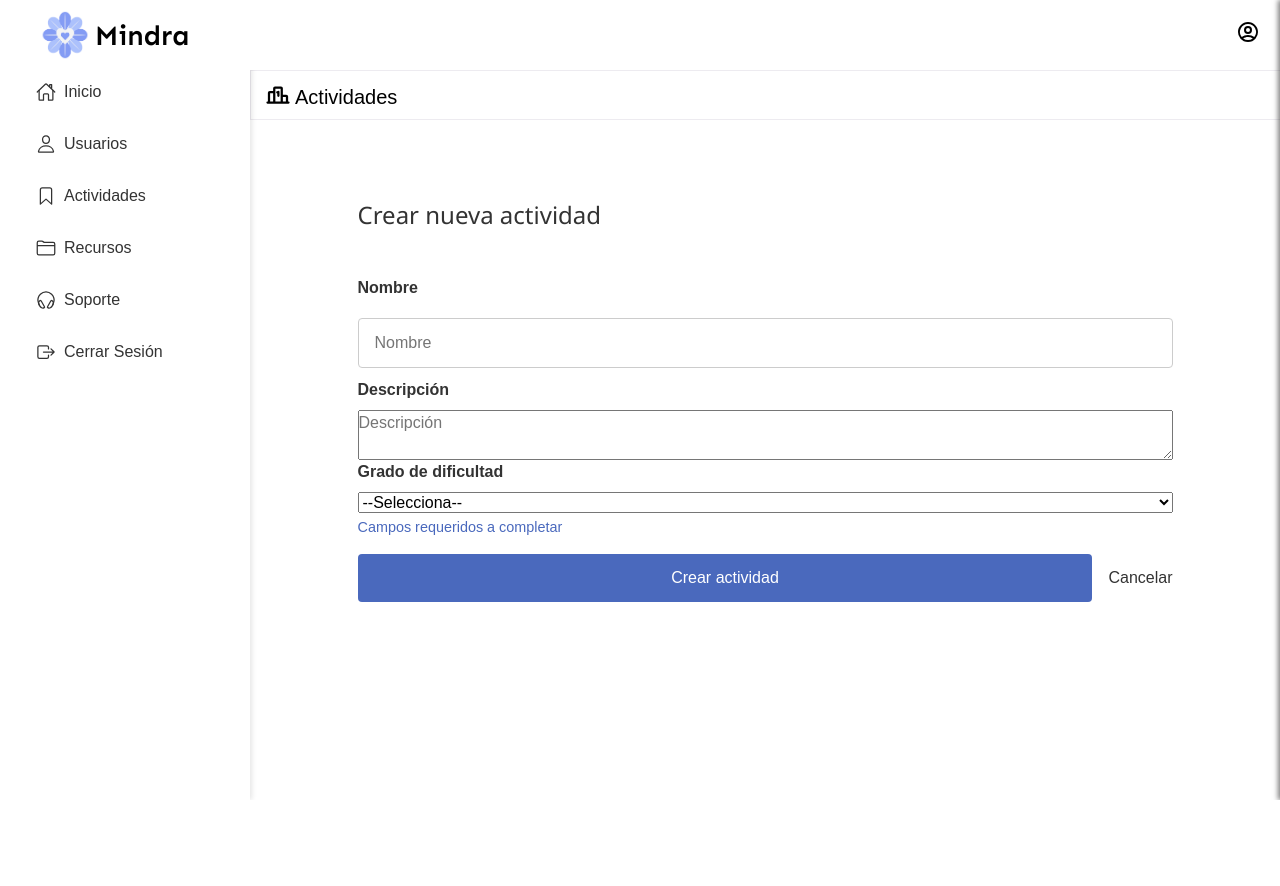
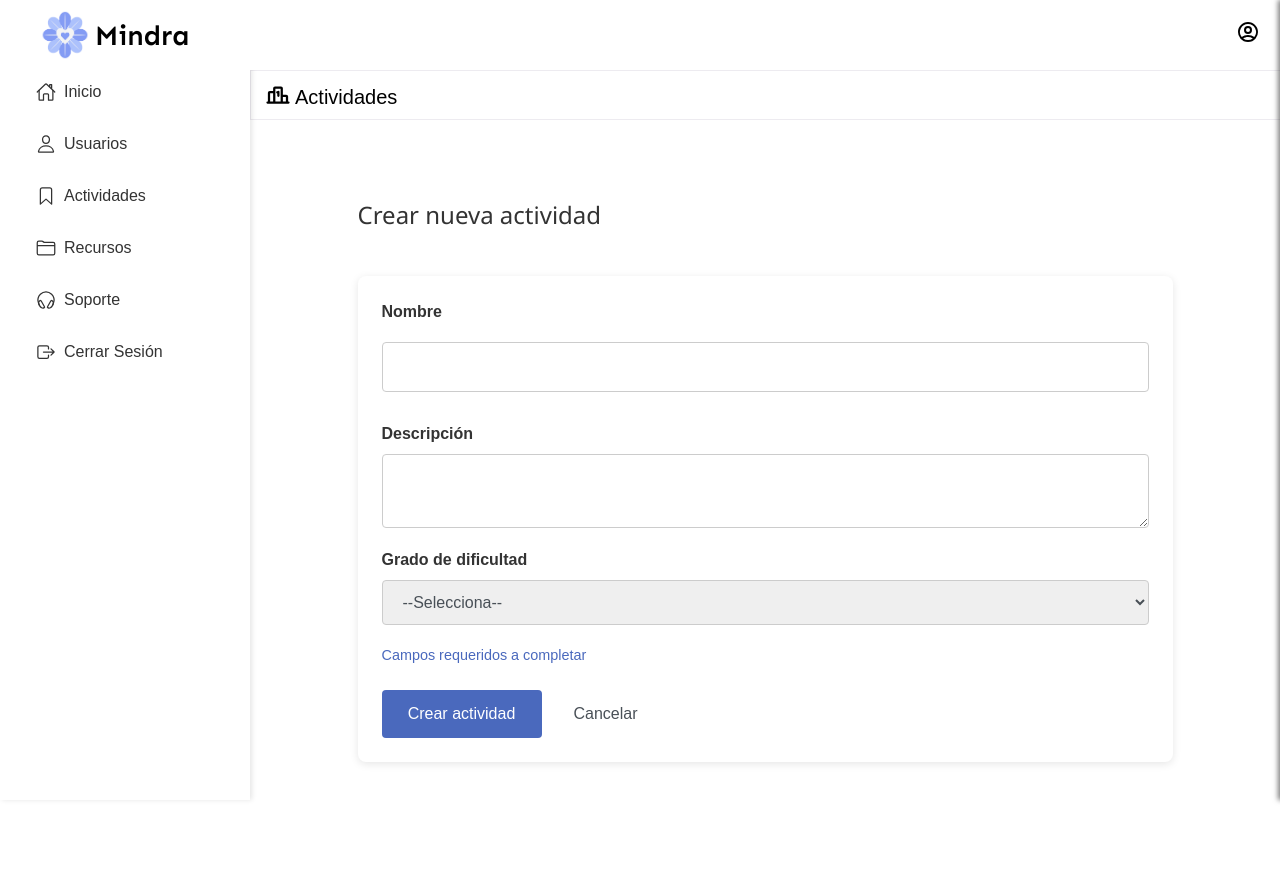
Before and after one commit to luisleon7677/-StressMonit_Project, a Flask app: page /crear_actividad in a window 1280 px wide. Before the commit the page ends 800 px from the top, so only its background shows below. Run offline with Flask 3, Linux system fonts and the light colour scheme; the visitor is signed in with stand-in values (Sample User, id 1).

Commit message:
Cambios Crear Actividades-Usuario

```diff
--- a/static/usuarios.css
+++ b/static/usuarios.css
@@ -493,3 +493,34 @@
     flex-direction: column;
   }
 }
+
+
+/* 1) El contenedor de los botones ya no estira nada */
+.formulario-container .form-actions,
+.usuarios-container .form-actions {
+  display: flex;
+  justify-content: flex-start; /* alineados a la izquierda */
+  gap: 1rem;                   /* espacio entre botones */
+  margin-top: 1.5rem;
+}
+
+/* 2) El botón principal deja de hacer flex y ancho 100% */
+.formulario-container .btn-primary,
+.usuarios-container .btn-primary {
+  flex: none;      /* no crecer */
+  width: auto;     /* ancho automático */
+  min-width: 10rem;/* opcional: un ancho mínimo legible */
+}
+
+/* 3) El link “Cancelar” simplemente va pegado a la derecha del botón */
+.formulario-container .link-cancel,
+.usuarios-container .link-cancel {
+  align-self: center;
+  padding: 0.5rem 1rem;
+  color: #495057;
+  text-decoration: none;
+}
+.formulario-container .link-cancel:hover,
+.usuarios-container .link-cancel:hover {
+  text-decoration: underline;
+}
--- a/templates/crear_actividad.html
+++ b/templates/crear_actividad.html
@@ -7,60 +7,38 @@
     <h1>Crear nueva actividad</h1>
   </div>
 
-  <div class="form-create-act">
-    <form id="create-act-form"
-          method="POST"
-          action="{{ url_for('crear_actividad_route') }}">
-
+  <div class="formulario-container">
+  <form id="create-act-form" method="POST" action="{{ url_for('crear_actividad_route') }}">
     <!-- Nombre -->
     <div class="form-group">
       <label for="nombre">Nombre</label>
-        <input type="text"
-               id="nombre"
-               name="nombre"
-               placeholder="Nombre"
-               required>
+      <input type="text" id="nombre" name="nombre" required>
     </div>
-
     <!-- Descripción -->
     <div class="form-group">
       <label for="descripcion">Descripción</label>
-        <textarea id="descripcion"
-                  name="descripcion"
-                  placeholder="Descripción"
-                  required></textarea>
+      <textarea id="descripcion" name="descripcion" required></textarea>
     </div>
-
-      <!-- Grado de dificultad -->
+    <!-- Grado -->
     <div class="form-group">
       <label for="grado_dif">Grado de dificultad</label>
-        <select id="grado_dif"
-                name="grado_dif"
-                required>
+      <select id="grado_dif" name="grado_dif" required>
         <option value="">--Selecciona--</option>
         <option value="1.0">Bajo</option>
         <option value="2.0">Medio</option>
         <option value="3.0">Alto</option>
       </select>
     </div>
-
     <!-- Mensaje de error -->
-      <p id="mensaje-error" class="error-message" style="display:none;"></p>
-
-      <!-- Botones -->
-      <div class="form-actions">
-        <button type="submit"
-                id="btn-submit"
-                class="btn-primary">
-          Crear actividad
-        </button>
-        <a href="{{ url_for('actividades') }}"
-           class="link-cancel">
-          Cancelar
-        </a>
+    <p id="mensaje-error">Campos requeridos a completar</p>
+    <!-- Botones alineados a la derecha -->
+    <div class="botones-container form-actions">
+      <button type="submit" id="btn-submit" class="btn-primary">Crear actividad</button>
+      <a href="{{ url_for('actividades') }}" class="link-cancel">Cancelar</a>
     </div>
   </form>
 </div>
+
 </div>
 
 <script>
```
Also changed, not shown: static/actividades.css (line endings or trailing spaces). Lines whose indentation alone changed are shown as unchanged.
